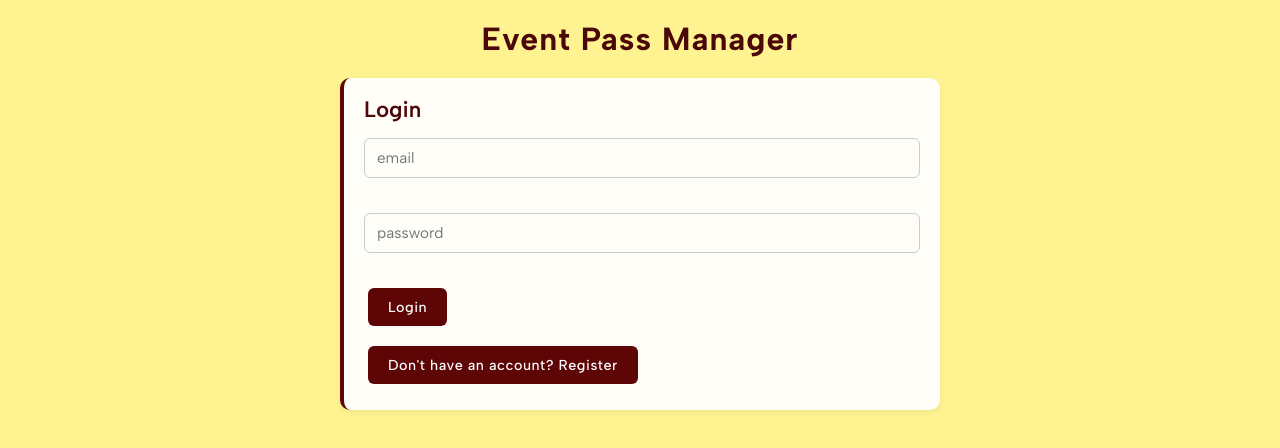
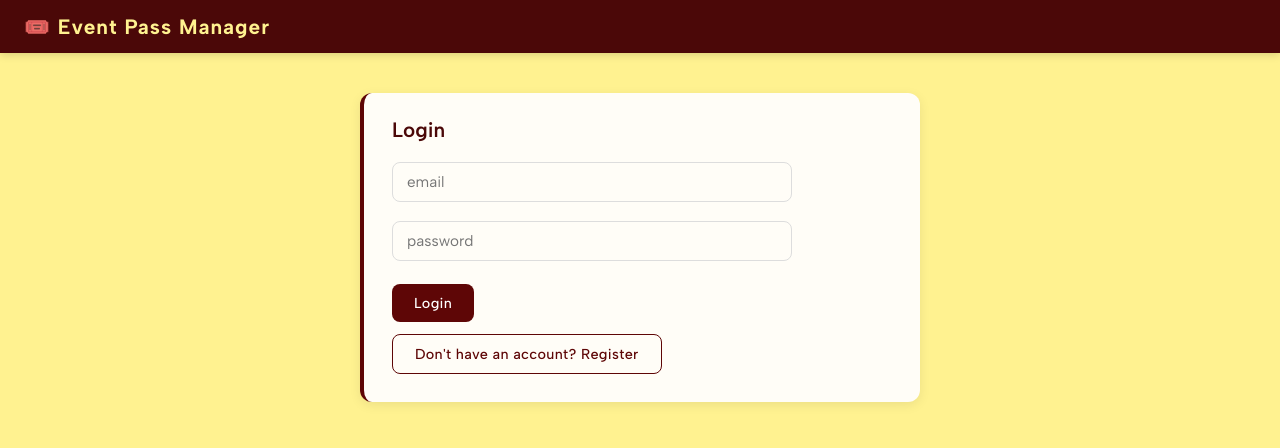
Before and after one commit to bhargav-shnoor/project-1, a React (Create React App) app in the folder frontend/: page / in a window 1280 px wide. Shown: the top 448 px of the page. Built offline with nearby package versions, Linux system fonts and the light colour scheme.

Commit message:
update API URLs

```diff
--- a/frontend/src/App.css
+++ b/frontend/src/App.css
@@ -9,89 +9,233 @@
 
 body {
   background: #fff290;
-  padding: 20px;
+  min-height: 100vh;
 }
 
-.container {
-  max-width: 600px;
-  margin: 0 auto;
+/* NAVBAR */
+.navbar {
+  background: #4b0808;
+  padding: 14px 24px;
+  display: flex;
+  justify-content: space-between;
+  align-items: center;
+  box-shadow: 0 2px 8px rgba(0,0,0,0.15);
 }
 
-h1 {
-  color: #4b0808;
-  margin-bottom: 20px;
-  text-align: center;
-  font-size: 2rem;
+.navbar-brand {
+  color: #fff290;
+  font-size: 1.3rem;
   font-weight: 700;
   letter-spacing: 1px;
 }
 
+.navbar-actions {
+  display: flex;
+  gap: 10px;
+}
+
+.navbar button {
+  margin: 0;
+  padding: 8px 16px;
+  font-size: 0.85rem;
+}
+
+.btn-outline {
+  background: transparent !important;
+  border: 1.5px solid #fff290 !important;
+  color: #fff290 !important;
+}
+
+.btn-outline:hover {
+  background: #fff290 !important;
+  color: #4b0808 !important;
+  opacity: 1 !important;
+}
+
+/* MAIN CONTENT */
+.main-content {
+  max-width: 600px;
+  margin: 40px auto;
+  padding: 0 20px;
+}
+
+input, select {
+  display: block;
+  width: 100%;
+  max-width: 400px;
+  padding: 10px 14px;
+  border: 1.5px solid #ddd;
+  border-radius: 8px;
+  background: #fffdf7;
+  font-size: 0.95rem;
+  font-family: 'Albert Sans', sans-serif;
+  transition: border 0.2s;
+}
+
+/* CARDS */
+.card {
+  background: #fffdf7;
+  border-radius: 12px;
+  border-left: 4px solid #5e0606;
+  box-shadow: 0 3px 12px rgba(0,0,0,0.08);
+  padding: 24px 28px;
+  margin-bottom: 16px;
+}
+
+.card:hover {
+  box-shadow: 0 6px 20px rgba(0,0,0,0.12);
+  transition: box-shadow 0.2s;
+}
+
+/* EVENT CARD */
+.event-card {
+  background: #fffdf7;
+  border-radius: 12px;
+  box-shadow: 0 3px 12px rgba(0,0,0,0.08);
+  padding: 20px 24px;
+  margin-bottom: 14px;
+  border-top: 3px solid #5e0606;
+}
+
+.event-card h3 {
+  font-size: 1.15rem;
+  color: #4b0808;
+  margin-bottom: 8px;
+}
+
+.event-meta {
+  display: flex;
+  gap: 16px;
+  margin-bottom: 12px;
+}
+
+.event-meta p {
+  font-size: 0.85rem;
+  color: #888;
+  background: #f5f0e8;
+  padding: 3px 10px;
+  border-radius: 20px;
+}
+
+/* TYPOGRAPHY */
+h1 {
+  color: #4b0808;
+  font-size: 1.8rem;
+  font-weight: 700;
+  letter-spacing: 0.5px;
+  margin-bottom: 24px;
+}
+
 h2 {
   color: #4b0808;
-  margin-bottom: 15px;
-  font-size: 1.4rem;
+  font-size: 1.3rem;
   font-weight: 600;
+  margin-bottom: 20px;
 }
 
 h3 {
   color: #4b0808;
-  font-size: 1.1rem;
+  font-size: 1.05rem;
   font-weight: 600;
-  margin-bottom: 6px;
 }
 
-input {
+/* FORMS */
+.form-group {
+  margin-bottom: 14px;
+}
+
+.form-group label {
   display: block;
-  margin: 8px 0;
-  padding: 10px 12px;
+  font-size: 0.85rem;
+  font-weight: 500;
+  color: #4b0808;
+  margin-bottom: 5px;
+}
+
+input, select {
+  display: block;
   width: 100%;
-  border: 1.5px solid #ccc;
-  border-radius: 6px;
+  padding: 10px 14px;
+  border: 1.5px solid #ddd;
+  border-radius: 8px;
   background: #fffdf7;
   font-size: 0.95rem;
+  font-family: 'Albert Sans', sans-serif;
   transition: border 0.2s;
 }
 
-input:focus {
+input:focus, select:focus {
   outline: none;
   border-color: #5e0606;
 }
 
+/* BUTTONS */
 button {
-  margin: 8px 4px;
-  padding: 10px 20px;
+  padding: 10px 22px;
   background: #5e0606;
   color: white;
   border: none;
-  border-radius: 6px;
+  border-radius: 8px;
   cursor: pointer;
   font-size: 0.9rem;
   font-weight: 500;
-  letter-spacing: 0.5px;
+  font-family: 'Albert Sans', sans-serif;
+  letter-spacing: 0.3px;
   transition: opacity 0.2s;
+  margin: 4px 4px 4px 0;
 }
 
 button:hover {
   opacity: 0.85;
 }
 
-.card {
-  margin: 12px 0;
-  padding: 18px 20px;
-  background: #fffdf7;
-  border-radius: 10px;
-  border-left: 4px solid #5e0606;
-  box-shadow: 0 2px 6px rgba(0,0,0,0.06);
+.btn-secondary {
+  background: transparent;
+  border: 1.5px solid #5e0606;
+  color: #5e0606;
 }
 
-img {
-  width: 150px;
-  margin: 10px 0;
-  border-radius: 6px;
+.btn-secondary:hover {
+  background: #5e0606;
+  color: white;
+  opacity: 1;
+}
+
+/* MESSAGES */
+.message {
+  padding: 10px 14px;
+  border-radius: 8px;
+  margin-top: 12px;
+  font-size: 0.9rem;
+}
+
+.message-success {
+  background: #e8f5e9;
+  color: #2e7d32;
+}
+
+.message-error {
+  background: #fdecea;
+  color: #c62828;
+}
+
+/* QR CODE */
+.qr-container {
+  text-align: center;
+  padding: 20px;
+  background: #fffdf7;
+  border-radius: 12px;
+  margin-top: 16px;
+}
+
+.qr-container img {
+  width: 180px;
+  border-radius: 8px;
+  box-shadow: 0 2px 8px rgba(0,0,0,0.1);
 }
 
 p {
   color: #666;
+  font-size: 0.9rem;
   margin: 4px 0;
-  font-size: 0.9rem;
 }
--- a/frontend/src/App.js
+++ b/frontend/src/App.js
@@ -21,32 +21,39 @@ function App() {
     };
 
     return (
-        <div className="container">
-            <h1>Event Pass Manager</h1>
+        <div>
+            <nav className="navbar">
+                <span className="navbar-brand">🎟️ Event Pass Manager</span>
+                {loggedIn && (
+                    <div className="navbar-actions">
+                        {role === 'organiser' && !showCreate && !showCheckIn && (
+                            <>
+                                <button onClick={() => setShowCreate(true)}>+ Create Event</button>
+                                <button onClick={() => setShowCheckIn(true)}>Check In</button>
+                            </>
+                        )}
+                        <button className="btn-outline" onClick={handleLogout}>Logout</button>
+                    </div>
+                )}
+            </nav>
+            <div className="main-content">
                 {loggedIn ? (
                     showCreate ? (
                         <CreateEventPage onBack={() => setShowCreate(false)} />
                     ) : showCheckIn ? (
                         <CheckInPage onBack={() => setShowCheckIn(false)} />
                     ) : (
-                    <div>
-                        {role === 'organiser' && (
-                            <>
-                                <button onClick={() => setShowCreate(true)}>+ Create Event</button>
-                                <button onClick={() => setShowCheckIn(true)}>Check In</button>
-                            </>
-                        )}
-                        <EventsPage onLogout={handleLogout} />
-                    </div>
+                        <EventsPage />
                     )
                 ) : showRegister ? (
                     <RegisterPage onRegister={() => setLoggedIn(true)} onRole={setRole} />
                 ) : (
                     <div className="card">
                         <LoginPage onLogin={() => setLoggedIn(true)} onRole={setRole} />
-                    <button onClick={() => setShowRegister(true)}>Don't have an account? Register</button>
+                        <button className="btn-secondary" onClick={() => setShowRegister(true)}>Don't have an account? Register</button>
                     </div>
                 )}
+            </div>
         </div>
     );
 }
--- a/frontend/src/pages/CheckInPage.js
+++ b/frontend/src/pages/CheckInPage.js
@@ -9,7 +9,7 @@ function CheckInPage({ onBack }) {
         try {
             const token = localStorage.getItem('token');
             const res = await axios.put(
-                `http://localhost:5000/api/register/checkin/${registrationId}`,
+                `https://project-1-1unj.onrender.com/api/register/checkin/${registrationId}`,
                 {},
                 { headers: { Authorization: `Bearer ${token}` } }
             );
--- a/frontend/src/pages/CreateEventPage.js
+++ b/frontend/src/pages/CreateEventPage.js
@@ -15,7 +15,7 @@ function CreateEventPage({ onBack }) {
     const handleSubmit = async () => {
         try {
             const token = localStorage.getItem('token');
-            await axios.post('http://localhost:5000/api/events', form, {
+            await axios.post('https://project-1-1unj.onrender.com/api/events', form, {
                 headers: { Authorization: `Bearer ${token}` }
             });
             setMessage('event created successfully!');
--- a/frontend/src/pages/LoginPage.js
+++ b/frontend/src/pages/LoginPage.js
@@ -8,7 +8,7 @@ function LoginPage({ onLogin, onRole }) {
 
   const handleLogin = async () => {
     try {
-      const res = await axios.post('http://localhost:5000/api/auth/login', { email, password });
+      const res = await axios.post('https://project-1-1unj.onrender.com/api/auth/login', { email, password });
       localStorage.setItem('token', res.data.token);
       localStorage.setItem('role', res.data.role);
       setMessage('logged in!');
--- a/frontend/src/pages/RegisterPage.js
+++ b/frontend/src/pages/RegisterPage.js
@@ -10,7 +10,7 @@ function RegisterPage({ onRegister, onRole }) {
 
     const handleRegister = async () => {
         try {
-            const res = await axios.post('http://localhost:5000/api/auth/register', { name, email, password, role });
+            const res = await axios.post('https://project-1-1unj.onrender.com/api/auth/register', { name, email, password, role });
             localStorage.setItem('token', res.data.token);
             localStorage.setItem('role', res.data.role);
             setMessage('registered successfully!');
```
Also changed, not shown: frontend/src/pages/EventsPage.js (+17 -10 lines). Lines whose indentation alone changed are shown as unchanged.
